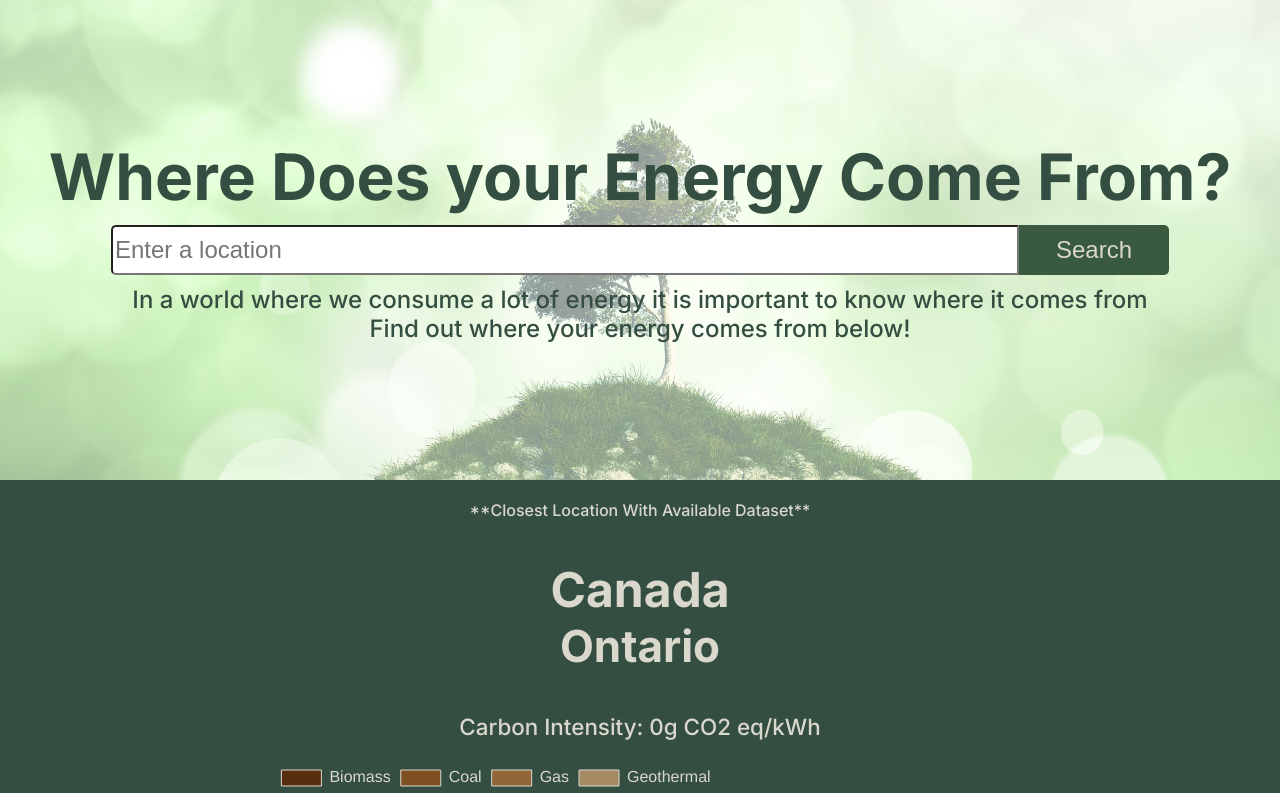
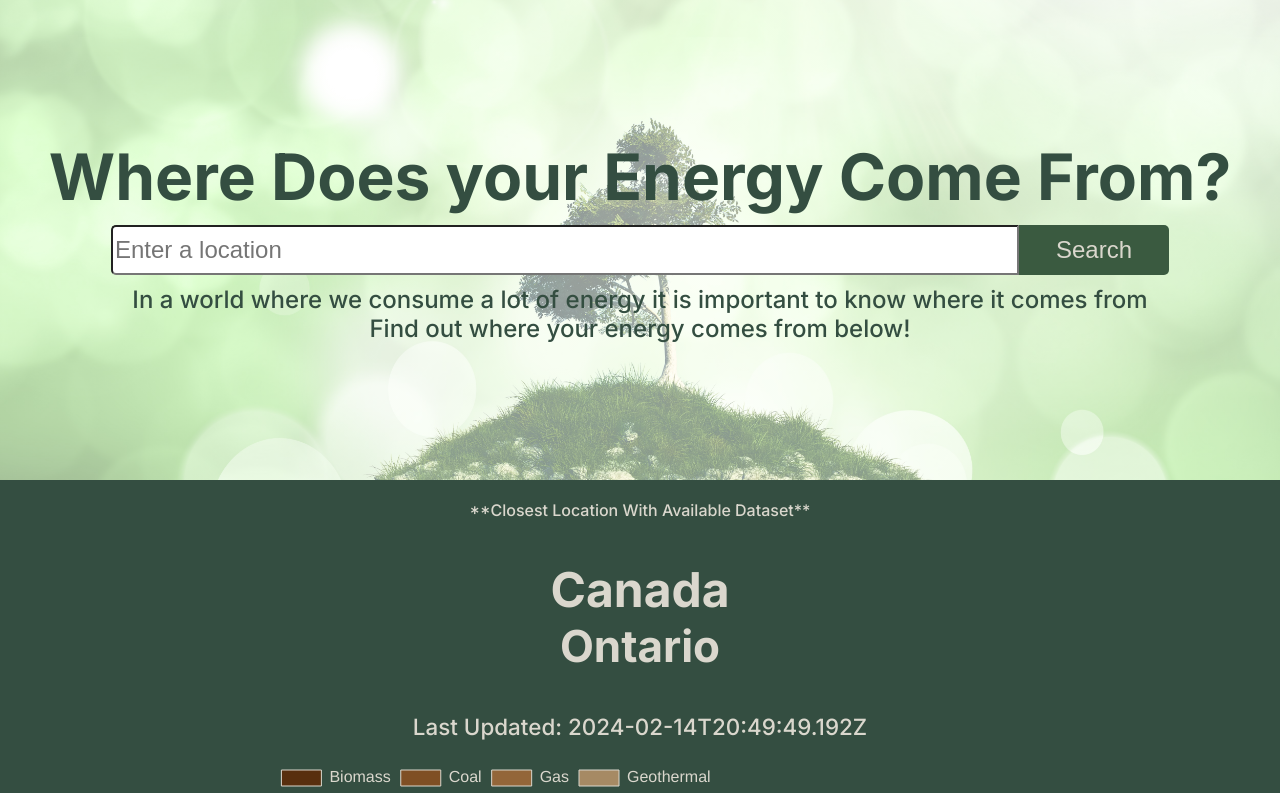
Before and after one commit to SyndicateGit/CheckYourSource, a React (Create React App) app: page / in a window 1280 px wide. Shown: the top 793 px of the page. Built offline with nearby package versions, Linux system fonts and the light colour scheme; no server answers.

Commit message:
Changed carbon intensity for last updated

```diff
--- a/src/App.js
+++ b/src/App.js
@@ -27,12 +27,10 @@ function App() {
     // Rerun api call when query updates
     useEffect(() => {
       fetchData(query);
-      fetchCarbonIntensity(query);
     }, [query]);
 
     useEffect(() => {
       fetchDataCoordinates(coordinates);
-      fetchCarbonIntensity(coordinates);
     }, [coordinates]);
 
   // Updates the search query with zone code based on selected zone
@@ -72,14 +70,13 @@ function App() {
         }
       })
       .then((data) => {
-        console.log(data)
         setData(data);
       });
   }
 
 
-  function fetchCarbonIntensity(query){
-    fetch(`https://api.electricitymap.org/v3/carbon-intensity/latest?zone=${query}`)
+  function fetchCarbonIntensity(coordinates){
+    fetch(`https://api.electricitymap.org/v3/power-breakdown/latest?lat=${coordinates[0]}&lon=${coordinates[1]}`)
       .then((response) => response.json(), {
         mode: 'cors',
         header:{
@@ -87,6 +84,7 @@ function App() {
         }
       })
       .then((data) => {
+        console.log(data);
         setCarbonIntensity(data.carbonIntensity);
       });
   }
@@ -95,7 +93,6 @@ function App() {
     var parsedQuery = ' ' + query;
     const response = await fetch(`https://api.geocodify.com/v2/geocode?api_key=${geocode}&q=900${parsedQuery}`);
     const data = await response.json();
-    console.log(data);
     const longitude = data.response.features[0].geometry.coordinates[0];
     const latitude = data.response.features[0].geometry.coordinates[1];
     setCoordinates([latitude, longitude]);
@@ -129,7 +126,8 @@ function App() {
         <h2 id="zone-name">{zones[data.zone].zoneName}</h2>
         <DisplayData
         data = {data}
-        carbonIntensity={carbonIntensity}/>
+        lastUpdate = {data.createdAt}
+        />
       </div>
     );
   }
--- a/src/components/DisplayData.jsx
+++ b/src/components/DisplayData.jsx
@@ -5,7 +5,7 @@ const DisplayData = (props) => {
   const data = props.data;
   return (
     <div>
-      <div id='carbon-intensity'>Carbon Intensity: {props.carbonIntensity}g CO2 eq/kWh</div>
+      <div id='carbon-intensity'>Last Updated: {props.lastUpdate}</div>
       <Graph
       data={data}></Graph>
       <div id='total-consumption'>Power Consumption Total: {props.data.powerConsumptionTotal} MW</div>
```
